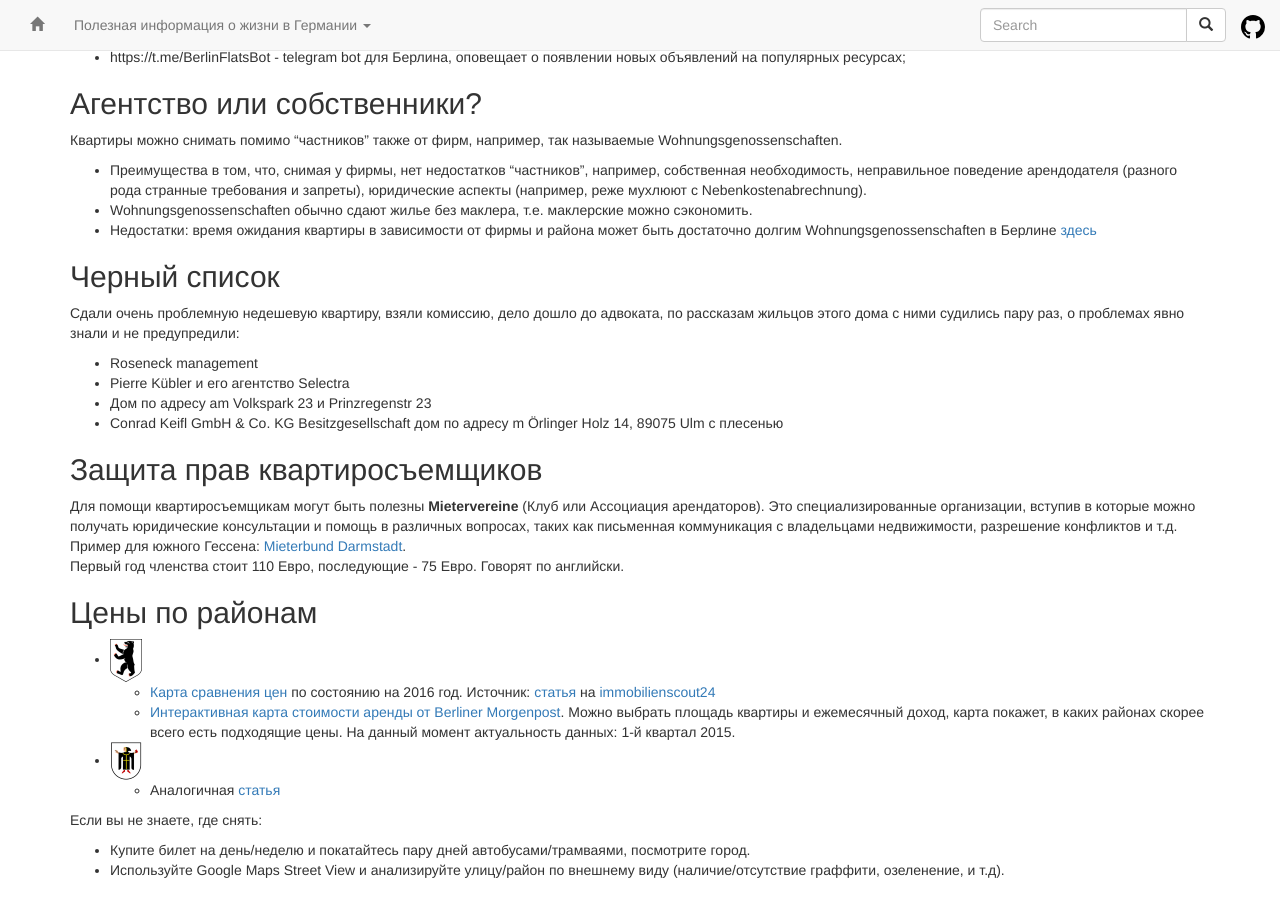
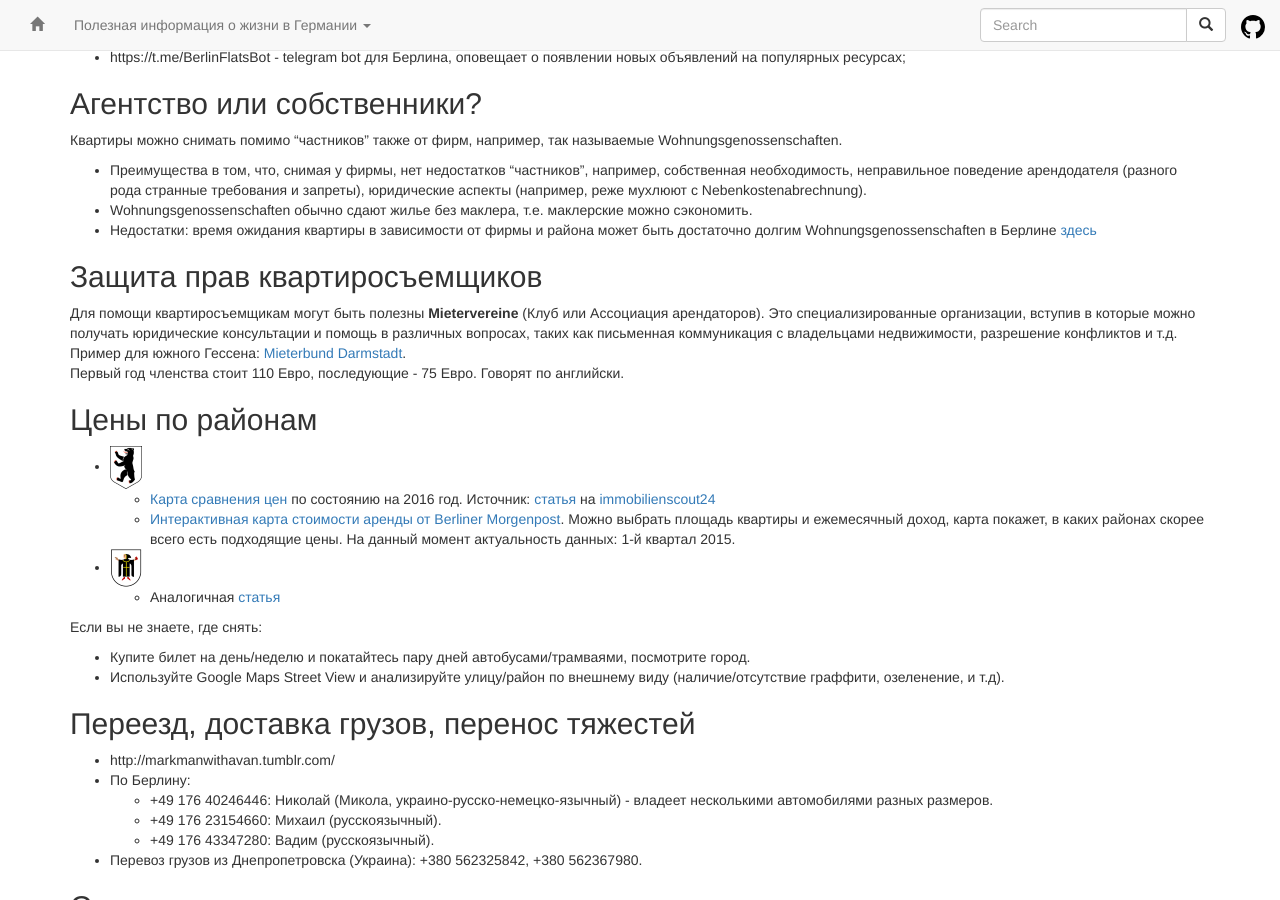
Before and after one commit to ru-de/faq, a Jekyll site: the page built from pages/Квартирный вопрос.md, in a window 1280 px wide and 900 px high, scrolled down 2865 px. Built offline with Jekyll 4.4.1, drawn with Linux system fonts in a browser that asks for light colours; nearby versions of some CDN libraries.

Commit message:
sync github pages

```diff
--- a/pages/Квартирный вопрос.md
+++ b/pages/Квартирный вопрос.md
@@ -98,13 +98,6 @@ SCHUFA - это крупная немецкая организация, кото
   - Wohnungsgenossenschaften обычно сдают жилье без маклера, т.е. маклерские можно сэкономить.
   - Недостатки: время ожидания квартиры в зависимости от фирмы и района может быть достаточно долгим Wohnungsgenossenschaften в Берлине [здесь](http://www.berlin.de/special/immobilien-und-wohnen/adressen/wohnungsbaugenossenschaft/)
 
-## Черный список
-Сдали очень проблемную недешевую квартиру, взяли комиссию, дело дошло до адвоката, по рассказам жильцов этого дома с ними судились пару раз, о проблемах явно знали и не предупредили:
- - Roseneck management
- - Pierre Kübler и его агентство Selectra
- - Дом по адресу am Volkspark 23 и Prinzregenstr 23
- - Conrad Keifl GmbH & Co. KG Besitzgesellschaft дом по адресу m Örlinger Holz 14, 89075 Ulm с плесенью
-
 ## Защита прав квартиросъемщиков
 Для помощи квартиросъемщикам могут быть полезны **Mietervereine** (Клуб или Ассоциация арендаторов). Это специализированные организации, вступив в которые можно получать юридические консультации и помощь в различных вопросах, таких как письменная коммуникация с владельцами недвижимости, разрешение конфликтов и т.д.
 Пример для южного Гессена: [Mieterbund Darmstadt](https://www.mieterbund-darmstadt.de/ru/).
```
